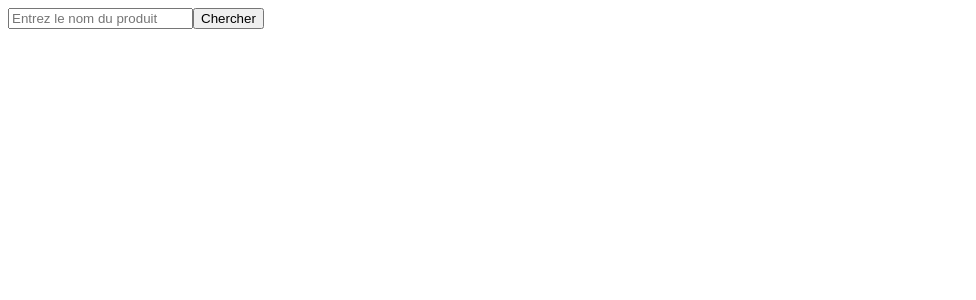
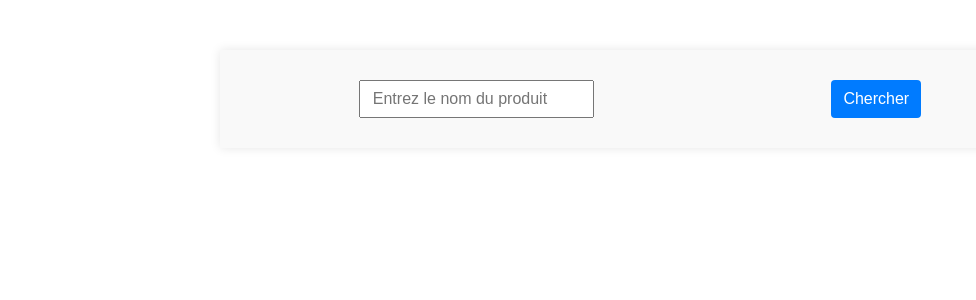
Before and after one commit to VachetVirginie/proteinTracker, a Vue app: page / in a window 1280 px wide. Shown: the top 300 px of the page, without its empty margins (0-976 px from the left). Built offline with nearby package versions, Linux system fonts and the light colour scheme.

Commit message:
feat: add few style

```diff
--- a/src/App.vue
+++ b/src/App.vue
@@ -1,12 +1,15 @@
 <template>
-  <div>
-    <input v-model="query" placeholder="Entrez le nom du produit" />
-    <button @click="fetchProductsByName">Chercher</button>
+  <div class="container">
+    <div class="search-section">
+      <input v-model="query" placeholder="Entrez le nom du produit" />
+      <button @click="fetchProductsByName">Chercher</button>
+    </div>
     <div v-if="records.length" style="margin-top: 20px">
       <h3>Historique des protéines :</h3>
       <ul>
         <li v-for="record in records" :key="record.id">
-          {{ record.date }}: {{ record.protein }} g pour {{ record.quantity }}g
+          <h3>{{ record.productName }} ({{ record.date }})</h3>
+          {{ record.protein }} g pour {{ record.quantity }}g
           <button @click="beginEditRecord(record)">Modifier</button>
           <button @click="deleteRecord(record.id)">Supprimer</button>
           <div v-if="recordToEdit && recordToEdit.id === record.id">
@@ -29,27 +32,18 @@
       <li v-for="product in products" :key="product.id">
         <h2>{{ product.product_name }}</h2>
         <img
+          class="img-product"
           :src="product.image_url"
           alt="Image du produit"
           v-if="product.image_url"
           @click="displayProtein(product)"
-          style="cursor: pointer"
         />
       </li>
     </ul>
-    <div
-      v-if="showModal"
-      style="
-        position: fixed;
-        top: 50%;
-        left: 50%;
-        transform: translate(-50%, -50%);
-        background: white;
-        padding: 20px;
-        border-radius: 10px;
-        box-shadow: 0 0 10px rgba(0, 0, 0, 0.2);
-      "
-    >
+
+    <div v-if="showModal" class="overlay"></div>
+
+    <div v-if="showModal" class="modal">
       Protein per 100g: {{ proteinValue }} g
       <div style="margin-top: 10px">
         <label for="quantity">Quantité du produit (en g) :</label>
@@ -112,6 +106,7 @@ export default {
     displayProtein(product) {
       this.proteinValue = product.nutriments.proteins_100g;
       this.showModal = true;
+      this.productName = product.product_name;
     },
     calculateProteinForQuantity() {
       if (this.quantity && this.proteinValue) {
@@ -123,6 +118,7 @@ export default {
     storeRecord() {
       const record = {
         id: Date.now().toString(),
+        productName: this.productName,
         date: new Date().toISOString().slice(0, 10),
         protein: this.calculatedProtein.toFixed(2),
         proteinPer100g: this.proteinValue,
@@ -130,6 +126,7 @@ export default {
       };
       this.records.push(record);
       localStorage.setItem("proteinRecords", JSON.stringify(this.records));
+      this.closePopup();
     },
     loadRecords() {
       const storedRecords = localStorage.getItem("proteinRecords");
@@ -178,4 +175,99 @@ export default {
 };
 </script>
 
-<style scoped></style>
+<style scoped>
+.container {
+  font-family: "Arial", sans-serif;
+  max-width: 800px;
+  margin: 50px auto;
+  padding: 20px;
+  box-shadow: 0 0 10px rgba(0, 0, 0, 0.1);
+  background-color: #f9f9f9;
+}
+
+h2 {
+  text-align: center;
+}
+
+h3 {
+  border-bottom: 1px solid #ccc;
+  padding-bottom: 10px;
+  margin-bottom: 20px;
+}
+
+input,
+button {
+  margin: 10px 0;
+  padding: 8px 12px;
+  font-size: 16px;
+}
+
+button {
+  background-color: #007bff;
+  color: white;
+  border: none;
+  border-radius: 4px;
+  cursor: pointer;
+  transition: background-color 0.2s;
+}
+
+button:hover {
+  background-color: #0056b3;
+}
+
+ul {
+  list-style-type: none;
+  padding: 0;
+}
+
+li {
+  border: 1px solid #ccc;
+  padding: 15px;
+  margin: 10px 0;
+  border-radius: 4px;
+  position: relative;
+}
+
+img {
+  max-width: 100%;
+  height: auto;
+  margin-top: 10px;
+}
+
+.modal {
+  position: fixed;
+  top: 50%;
+  left: 50%;
+  transform: translate(-50%, -50%);
+  background: white;
+  padding: 20px;
+  border-radius: 10px;
+  box-shadow: 0 0 10px rgba(0, 0, 0, 0.2);
+  width: 80%;
+  max-width: 500px;
+  z-index: 1000;
+}
+
+.overlay {
+  position: fixed;
+  top: 0;
+  left: 0;
+  right: 0;
+  bottom: 0;
+  background: rgba(0, 0, 0, 0.5);
+  z-index: 999;
+}
+
+.img-product {
+  width: 10%;
+  height: 10%;
+  border-radius: 4px;
+  margin-right: 10px;
+  margin-left: 45%;
+}
+
+.search-section {
+  display: flex;
+  justify-content: space-around;
+}
+</style>
```
